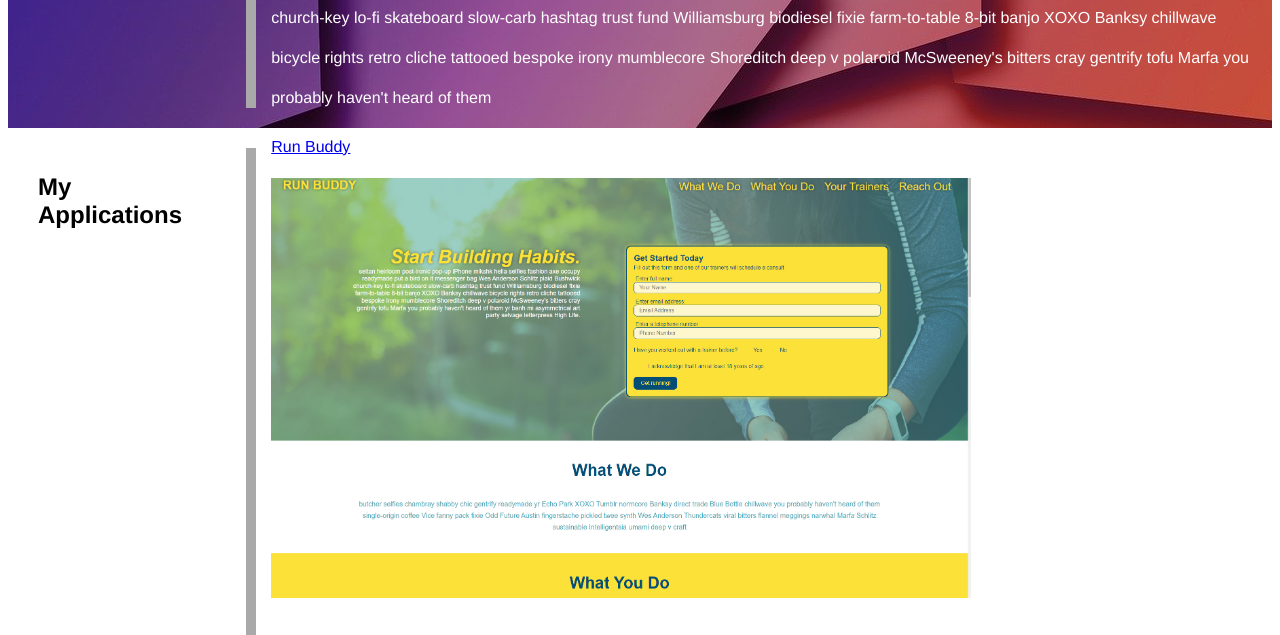
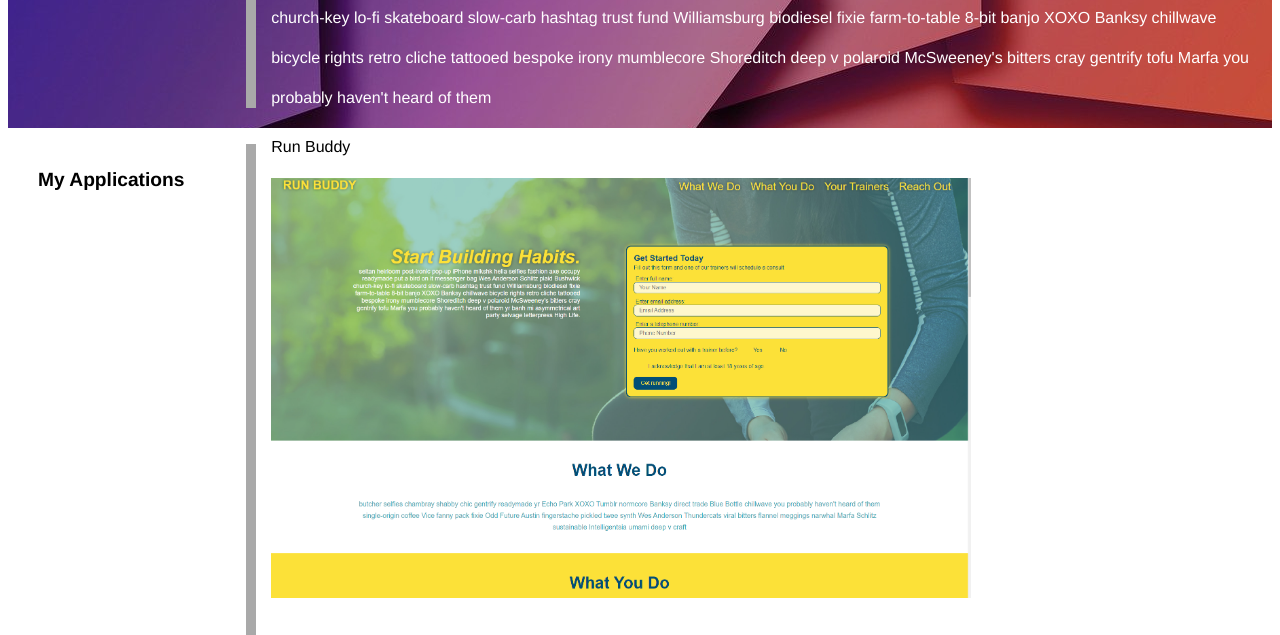
Before and after one commit to ening6649/myfirstportfolio, a plain HTML site: page index.html in a window 1280 px wide. Shown: the part 1280-1915 px from the top of the page. Drawn offline with Linux system fonts and the light colour scheme; grey boxes are pictures that could not be loaded.

Commit message:
cosmetic fixes

```diff
--- a/assets/css/style.css
+++ b/assets/css/style.css
@@ -151,6 +151,10 @@ main {
 .contact-me ul li:hover {
     opacity: 0;
 }
+/*
+.contact-me ul li:hover::after {
+    /* acontent:  ; */
+/* } */
 
 main section h2 {
     color:black;
@@ -203,11 +207,16 @@ footer h2 {
 
 @media screen and (max-width: 575px) {
     /*  */
-    .applications article div a {
-        font-size: 24;
-        color:coral;
-    }
-    main section h2 {
-        font-size: 1.5vw;
-    }
+
+
+
 }
+.m-app {
+    font-size: 1.5vw;
+}
+
+.applications article div a {
+    font-size: 24;
+    color: black;
+    text-decoration: none;
+}
--- a/index.html
+++ b/index.html
@@ -49,7 +49,7 @@
             </section>
 
             <section id="my-applications" class="applications">
-                    <h2>
+                    <h2 class="m-app">
                     My Applications
                     </h2>
                     <article>
```
